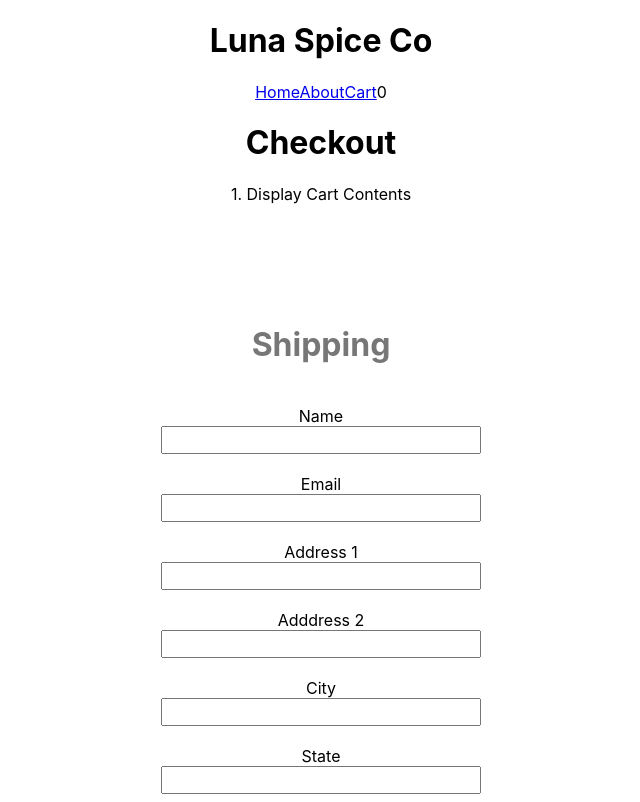
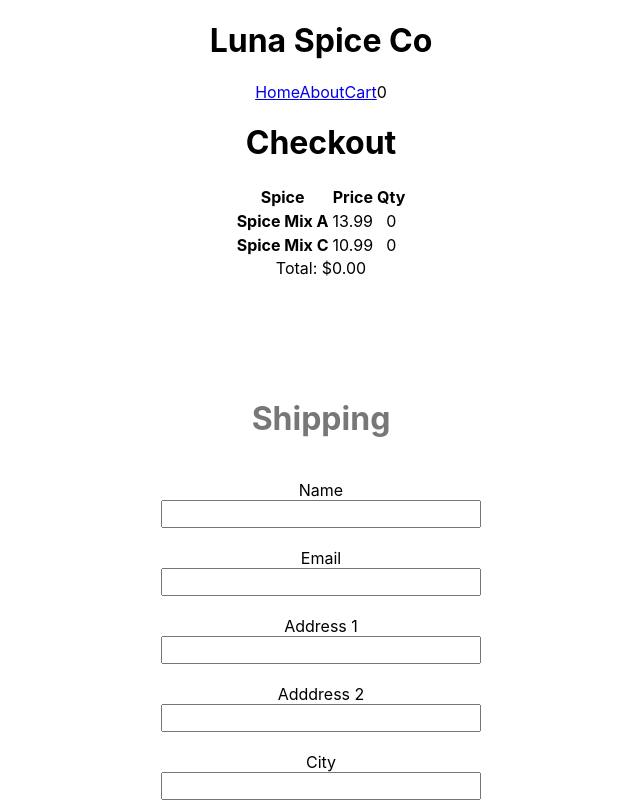
Before and after one commit to michaelchapa/lunaSpiceCo, a React (Create React App) app: page /checkout in a window 1280 px wide. Shown: the top 802 px of the page, without its empty margins (319-959 px from the left). Built offline with nearby package versions, Linux system fonts and the light colour scheme.

Commit message:
Able to display Cart items on Cart and Checkout Components. Need to look at how Items are stored in a Cart, if the objects need to be seperated. Need to move Cart quantity methods to CartContext.

```diff
--- a/src/components/Cart.js
+++ b/src/components/Cart.js
@@ -4,14 +4,13 @@ import { CartContext } from './CartContext';
 
 function Cart({ history }) {
     // eslint-disable-next-line
-    const [cart, setCart, totalPrice, itemsInCart] = useContext(CartContext);
+    const [cart, setCart, totalPrice, itemsInCart, cartContents] = useContext(CartContext);
 
     return (
         <div>
             <h1>Cart</h1>
-            <span>Items in Cart: {itemsInCart}</span><br />
-            <span>Total Price: ${totalPrice}</span><br />
-
+            {cartContents}
+            <span>Total: ${totalPrice}</span><br />
             <button onClick = {() => history.push('/checkout')}>Checkout</button>
         </div>
     )
--- a/src/components/CartContext.js
+++ b/src/components/CartContext.js
@@ -1,18 +1,40 @@
 import React from 'react';
+import photo1 from '../hotCheetos.jpeg';
+import photo2 from '../spiceMix2.png';
 
 export const CartContext = React.createContext();
 
 export const CartProvider = (props) => {
     const [cart, setCart] = React.useState([
-        {name: "Spice Mix A", price: 13.99, id: 1, quantity: 0},
-        {name: "Spice Mix C", price: 10.99, id: 2, quantity: 0}
+        {id: 1, name: "Spice Mix A", price: 13.99, quantity: 0, image: photo1},
+        {id: 2, name: "Spice Mix C", price: 10.99, id: 2, quantity: 0, image: photo2}
     ]);
 
     const totalPrice = cart.reduce((acc, curr) => acc + curr.price * curr.quantity, 0).toFixed(2);
     const itemsInCart = cart.reduce((acc, curr) => acc + curr.quantity, 0);
 
+    const cartContents =
+    <table style = {{margin: "auto"}}>
+        <thead>
+            <tr>
+                <th>Spice</th><th>Price</th><th>Qty</th>
+            </tr>
+        </thead>
+        <tbody>
+        {cart.map(item => {
+            return (
+                <tr key = {item.id}>
+                    <th>{item.name}</th>
+                    <td>{item.price}</td>
+                    <td>{item.quantity}</td>
+                </tr>
+            )
+        })}
+        </tbody>
+    </table>;
+
     return (
-        <CartContext.Provider value = {[cart, setCart, totalPrice, itemsInCart]}>
+        <CartContext.Provider value = {[cart, setCart, totalPrice, itemsInCart, cartContents]}>
             {props.children}
         </CartContext.Provider>
     )
--- a/src/components/Checkout.js
+++ b/src/components/Checkout.js
@@ -1,9 +1,12 @@
-import React from 'react'
+import React, {useContext} from 'react'
 import { withRouter } from 'react-router-dom'
 import ShippingForm from './ShippingForm'
+import { CartContext } from './CartContext'
 
 
 function Checkout({ history }) {
+    const [cart, setCart, totalPrice, itemsInCart, cartContents] = useContext(CartContext);
+
     function goto(step) {
         if(step === 0) {
             history.push('/cart');
@@ -13,7 +16,8 @@ function Checkout({ history }) {
     return (
         <div>
             <h1>Checkout</h1>
-            <p>1. Display Cart Contents</p>
+            {cartContents}
+            <span>Total: ${totalPrice}</span>
             <ShippingForm />
             <p>3. Calculate Shipping</p>
             <p>4. Collect Payment Information</p>
--- a/src/components/Product.js
+++ b/src/components/Product.js
@@ -4,18 +4,19 @@ import { useSpring, animated } from 'react-spring';
 
 export const Product = (props) => {
     const [cart, setCart] = useContext(CartContext);
-    const styleProps = useSpring({opacity: 1, from: {opacity: 0}})
-
+    const springStyle = useSpring({
+        opacity: 1, from: {opacity: 0}
+    });
 
     const subQuantity = () => {
-        // Validate against negative Quantity
         if(cart[props.id - 1].quantity <= 0)
             return
 
         setCart(cart.map((product) => {
             if(product.id === props.id){
-                return {'name': product.name, 'price': product.price,
-                        'id': product.id, 'quantity': product.quantity - 1};
+                return {'id': product.id, 'name': product.name,
+                        'price': product.price, 'quantity': product.quantity - 1,
+                        'image': product.image};
             }
             return product;
         }));
@@ -24,8 +25,9 @@ export const Product = (props) => {
     const addQuantity = () => {
         setCart(cart.map((product) => {
             if(product.id === props.id){
-                return {'name': product.name, 'price': product.price,
-                        'id': product.id, 'quantity': product.quantity + 1};
+                return {'id': product.id, 'name': product.name,
+                        'price': product.price, 'quantity': product.quantity + 1,
+                        'image': product.image};
             }
             return product;
         }));
@@ -36,9 +38,10 @@ export const Product = (props) => {
     }
 
     return(
-        <animated.div style = {styleProps}>
+        <animated.div style = {springStyle}>
             <h2>{props.name}</h2>
             <h3>{props.price}</h3>
+            <img style = {{width: "40%", height: "auto", margin: "auto"}} src = {cart[props.id - 1].image} />
             <button className = "quantity-button" onClick = {subQuantity}>-</button>
             <span>{cart[props.id - 1].quantity}</span>
             <button className = "quantity-button" onClick = {addQuantity}>+</button>
--- a/src/components/ShippingForm.js
+++ b/src/components/ShippingForm.js
@@ -111,7 +111,7 @@ function ShippingForm() {
                         <CustomCheckbox name = "acceptedTerms">
                             I accept the Terms and Conditions
                         </CustomCheckbox>
-                        <button type = "submit">{props.isSubmitting ? 'Loading...' : 'Submit'}</button>
+                        <button type = "submit">{props.isSubmitting ? 'Calculating...' : 'Calculate Shipping'}</button>
                     </Form>
                 )}
 
```
Also changed, not shown: 1 other file (tests, documents, lock files or other folders).
